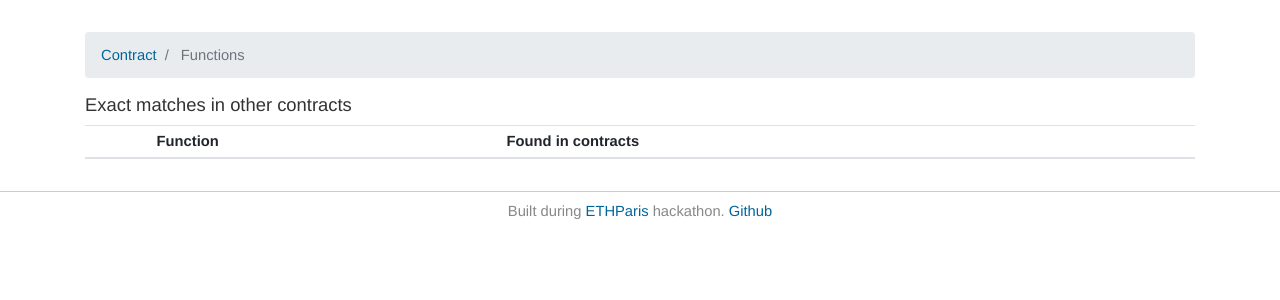
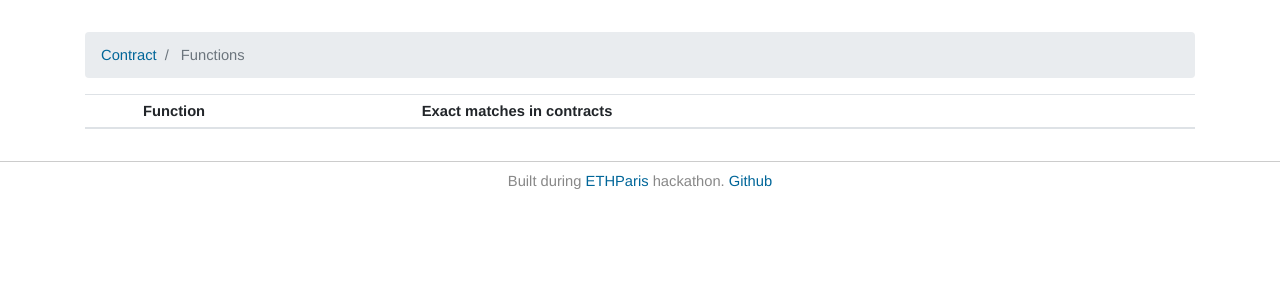
Before and after one commit to willprice221/contract-explorer, a Flask app: template web/templates/contract.html in a window 1280 px wide. Shown: the part 63-363 px from the top of the page. Run offline with Flask 2, Linux system fonts and the light colour scheme; the template is opened without the code that fills it, so the values that code supplies are empty; some libraries are stand-ins or nearby versions.

Commit message:
✏️ fix messages

```diff
--- a/web/templates/contract.html
+++ b/web/templates/contract.html
@@ -13,14 +13,12 @@
   </li>
 </ol>
 
-<h3>Exact matches in other contracts</h3>
-
 <table class="table table-sm">
   <thead>
     <tr>
       <th>&nbsp;</th>
       <th>Function</th>
-      <th>Found in contracts</th>
+      <th>Exact matches in contracts</th>
     </tr>
   <thead>
 
--- a/web/templates/function.html
+++ b/web/templates/function.html
@@ -21,14 +21,12 @@
   </div>
 </header>
 
-<h3>Exact matches in contracts</h3>
-
 <table class="table table-sm">
   <thead>
     <tr>
       <th>&nbsp;</th>
       <th>Function</th>
-      <th>Contract</th>
+      <th>Exact implementations in contracts</th>
     </tr>
   <thead>
 
```
